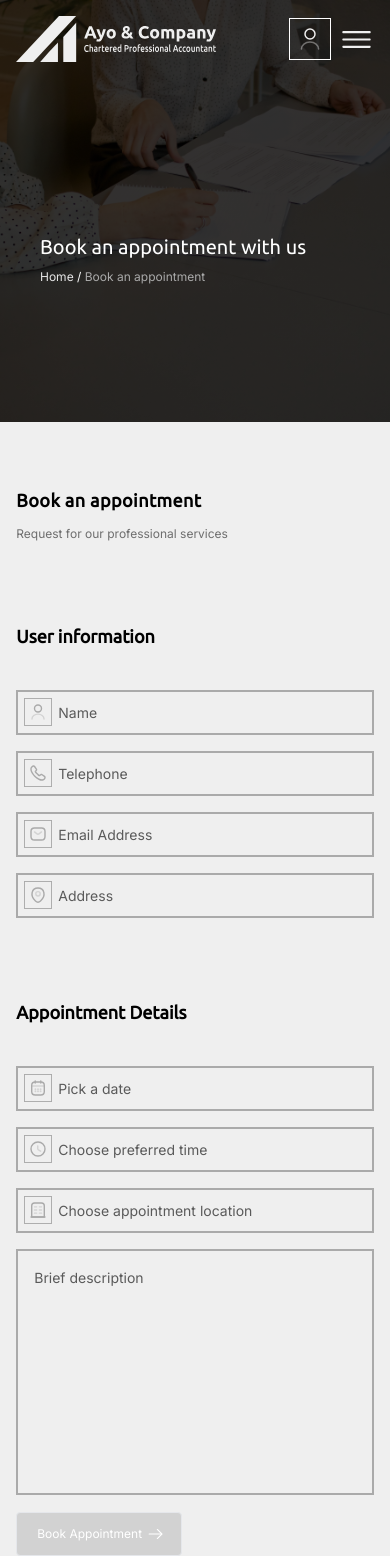
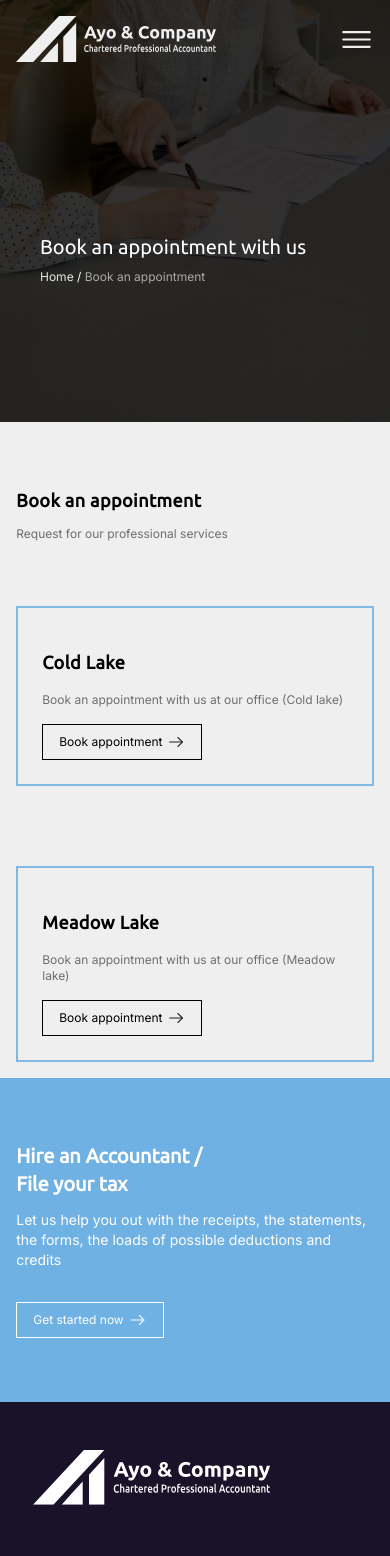
Before and after one commit to AyoCpa/Ayo-cpa-new, a Next.js app: page /book-an-appointment in a window 390 px wide. Shown: the top 1556 px of the page. Built offline with nearby package versions, Linux system fonts and the light colour scheme.

Commit message:
Update navigation bar, mobile navigation, and book an appointment page.

```diff
--- a/components/Buttons/ActionButton.tsx
+++ b/components/Buttons/ActionButton.tsx
@@ -2,7 +2,7 @@ import arrowRight from "@/public/ASSETS/ICONS/arrow-right.svg";
 import arrowRightDark from "@/public/ASSETS/ICONS/arrow-right-dark.svg";
 import Image from "next/image";
 import { inter } from "@/utils/fonts";
-import { useRouter } from "next/router";
+import { Router, useRouter } from "next/router"
 
 type ButtonProps = {
   text: string;
@@ -47,11 +47,13 @@ export const ButtonWithNoIcon = ({
   alignCenter = true,
   dark = false,
   handleRoute = () => {},
+  url,
 }: ButtonProps) => {
+  const router = useRouter()
   return (
     <div
       className={`flex ${alignCenter && "justify-center"}`}
-      onClick={() => handleRoute()}
+      onClick={() => router.push(url) }
     >
       <div
         className={`${inter.variable} ${
--- a/components/Nav/MobileNav.tsx
+++ b/components/Nav/MobileNav.tsx
@@ -58,7 +58,7 @@ export const MobileNav = () => {
           >
             Resources
           </p>
-          <p
+          {/* <p
             onClick={() => {
               router.push("/file-my-taxes");
               dispatch(closeMobileNav());
@@ -66,7 +66,7 @@ export const MobileNav = () => {
             className={`${inter.variable} cursor-pointer text-right mt-4 font-inter text-[#EFEFEF] font-semibold`}
           >
             File My Taxes
-          </p>
+          </p> */}
           <p
             className={`${inter.variable} cursor-pointer text-right mt-4 flex-col justify-end items-center font-inter text-[#EFEFEF] font-semibold`}
           >
--- a/components/Nav/Navbar.tsx
+++ b/components/Nav/Navbar.tsx
@@ -182,7 +182,6 @@ const Navbar = ({ authScreen = false, currentPage }: NavBarProps) => {
                 </div>
               )}
             </span>
-            <span className="cursor-pointer">Ayo234</span>
             <div
               className={`cursor-pointer ${
                 currentPage == "contact" && "mt-3"
@@ -204,7 +203,7 @@ const Navbar = ({ authScreen = false, currentPage }: NavBarProps) => {
         )}
 
         <div className="flex items-center">
-          <div
+          {/* <div
             className={`relative border border-1 ${
               scrollPos > 10 ? "border-black" : "border-white"
             } px-2 py-2 cursor-pointer ${
@@ -251,12 +250,13 @@ const Navbar = ({ authScreen = false, currentPage }: NavBarProps) => {
               }
               alt="user_icon"
             />
-          </div>
+          </div> */}
           {!authScreen && (
             <div className="hidden xl:block ml-4">
               <ButtonWithNoIcon
                 dark={scrollPos > 10 ? true : false}
                 text="Client Portal"
+                url="https://ayocpa.clientportal.com"
               />
             </div>
           )}
--- a/pages/book-an-appointment.tsx
+++ b/pages/book-an-appointment.tsx
@@ -22,10 +22,11 @@ import time_plain from "@/public/ASSETS/ICONS/time-plain.svg";
 import time_dark from "@/public/ASSETS/ICONS/time-dark.svg";
 import appointment from "@/public/ASSETS/ICONS/appointment.svg";
 import appointment_black from "@/public/ASSETS/ICONS/appointment-black.svg";
-import { inter } from "@/utils/fonts";
+import { inter, ubuntu } from "@/utils/fonts";
 import { AuthButton } from "@/components/Buttons/AuthButton";
 import { HireFlash } from "@/components/PageFlash/HireFlash";
 import { Footer } from "@/components/Footer/Footer";
+import { ButtonWithIcon } from "@/components/Buttons/ActionButton";
 
 function BookAnAppointment() {
   const [phone_number, setPhoneNumber] = useState("");
@@ -61,7 +62,65 @@ function BookAnAppointment() {
           />
         </section>
 
-        <section>
+        <Row justify={"center"}>
+          <Col xs={22} lg={16}>
+            <Row gutter={{ lg: 40 }}>
+              <Col xs={24} lg={12}>
+                <div className="border-2 border-[#7FBAE6] p-6 mb-4 mt-16">
+                  <div className="mt-4">
+                    <div
+                      className={`${ubuntu.variable} font-ubuntu text-lg mb-4 lg:text-2xl font-semibold tracking-wide`}
+                    >
+                      Cold Lake
+                    </div>
+                    <div className="mb-4">
+                      <p
+                        className={`${inter.variable} font-inter text-[#6E6E6E] text-xs lg:text-lg mt-3`}
+                      >
+                        Book an appointment with us at our office (Cold lake)
+                      </p>
+                    </div>
+                    <ButtonWithIcon
+                      text="Book appointment"
+                      dark={true}
+                      alignCenter={false}
+                      url="https://outlook.office365.com/owa/calendar/AyoCompanyCharteredProfessionalAccountant@cyreco.ca/bookings/"
+                    />
+                  </div>
+                </div>
+              </Col>
+
+              <Col xs={24} lg={12}>
+                <div className="border-2 border-[#7FBAE6] p-6 mb-4 mt-16">
+                  <div className="mt-4">
+                    <div
+                      className={`${ubuntu.variable} font-ubuntu text-lg mb-4 lg:text-2xl font-semibold tracking-wide`}
+                    >
+                      Meadow Lake
+                    </div>
+
+                    <div className="mb-4">
+                      <p
+                        className={`${inter.variable} font-inter text-[#6E6E6E] text-xs lg:text-lg mt-3`}
+                      >
+                        Book an appointment with us at our office (Meadow lake)
+                      </p>
+                    </div>
+
+                    <ButtonWithIcon
+                      text="Book appointment"
+                      dark={true}
+                      alignCenter={false}
+                      url="https://outlook.office365.com/owa/calendar/AyoCompanyCharteredProfessionalAccountantSK@cyreco.ca/bookings/"
+                    />
+                  </div>
+                </div>
+              </Col>
+            </Row>
+          </Col>
+        </Row>
+
+        {/* <section>
           <Row justify="center">
             <Col xs={22} lg={16}>
               <form action="">
@@ -166,10 +225,10 @@ function BookAnAppointment() {
               </form>
             </Col>
           </Row>
-        </section>
+        </section> */}
       </div>
 
-      <div >
+      <div>
         <HireFlash />
       </div>
       <div>
```
